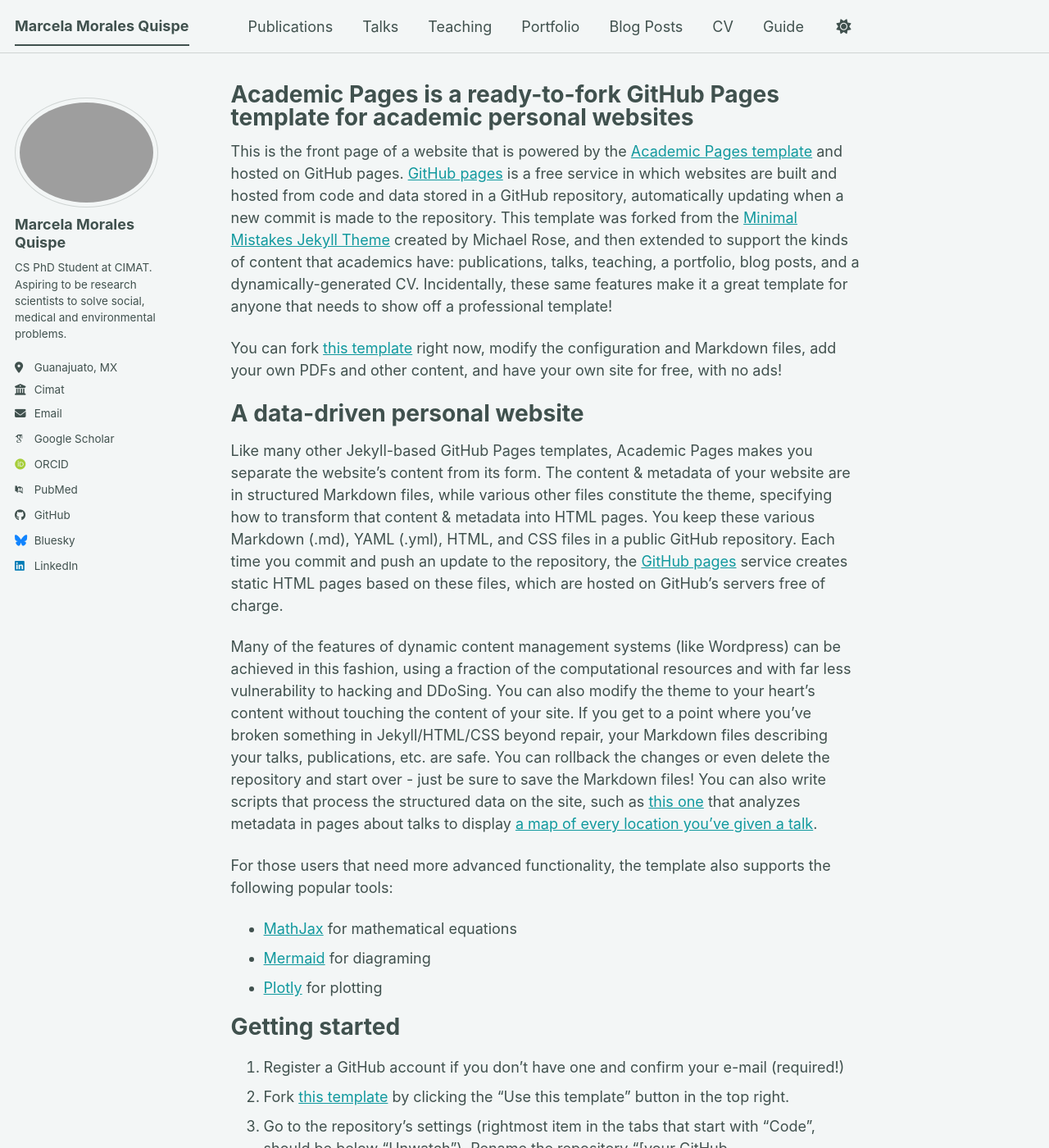
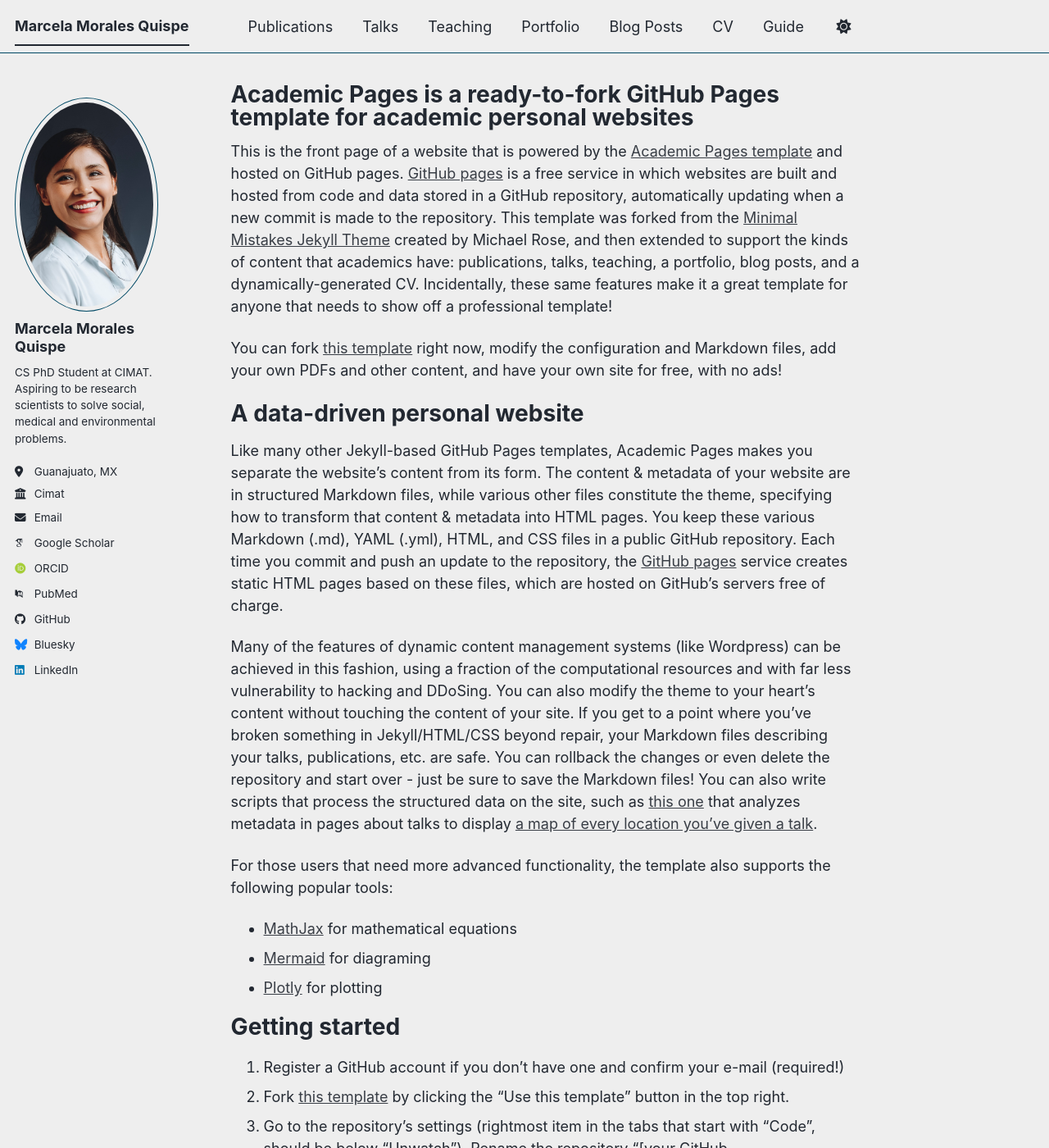
Before and after one commit to marcemq/marcemq.github.io, a Jekyll site: the page built from _pages/about.md, in a window 1280 px wide and 1400 px high. Shown: the whole window at 82% size. Built offline with Jekyll 4.4.1, drawn with Linux system fonts in a browser that asks for light colours; some web fonts are replaced; a script bundle is joined from its source files by our own code; library files that are not in the unit come from our copies.

Commit message:
Update _config.yml

```diff
--- a/_config.yml
+++ b/_config.yml
@@ -8,7 +8,7 @@
 
 # Basic Site Settings
 locale                   : "en-US"
-site_theme               : "mint" # The available themes options are "default", "air", "sunrise", "mint", "dirt" and "contrast"
+site_theme               : "air" # The available themes options are "default", "air", "sunrise", "mint", "dirt" and "contrast"
 title                    : "Marcela Morales Quispe"
 title_separator          : "-"
 name                     : &name "Marcela Morales Quispe"
@@ -23,7 +23,7 @@
 #               Additional customization can be done by editing /_includes/author-profile.html
 author:
   # Biographic information
-  avatar           : "me.png"
+  avatar           : "marce_profile.jpeg"
   name             : "Marcela Morales Quispe"
   pronouns         : # example: "she/her"
   bio              : "CS PhD Student at CIMAT. Aspiring to be research scientists to solve social, medical and environmental problems."
```
